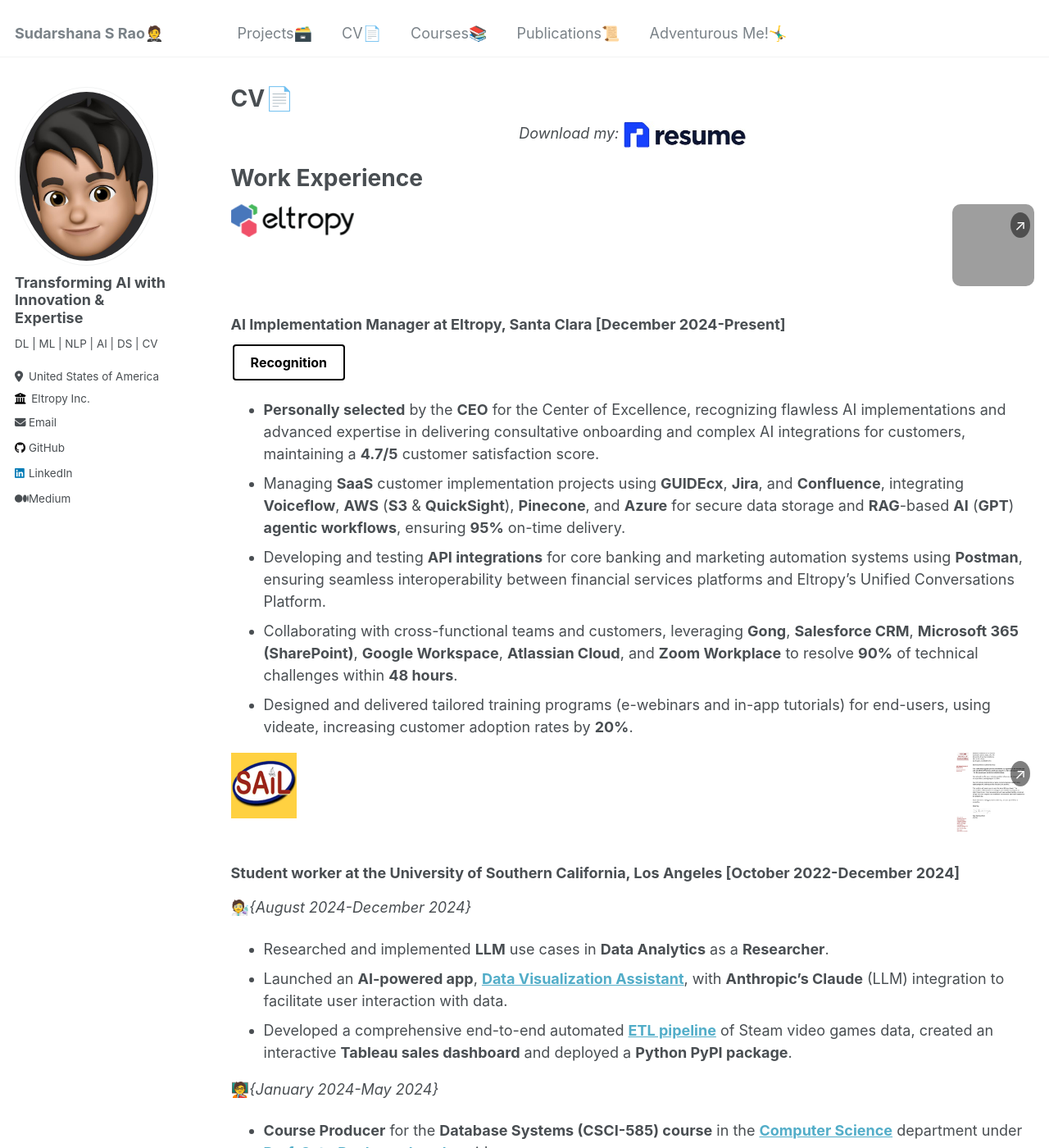
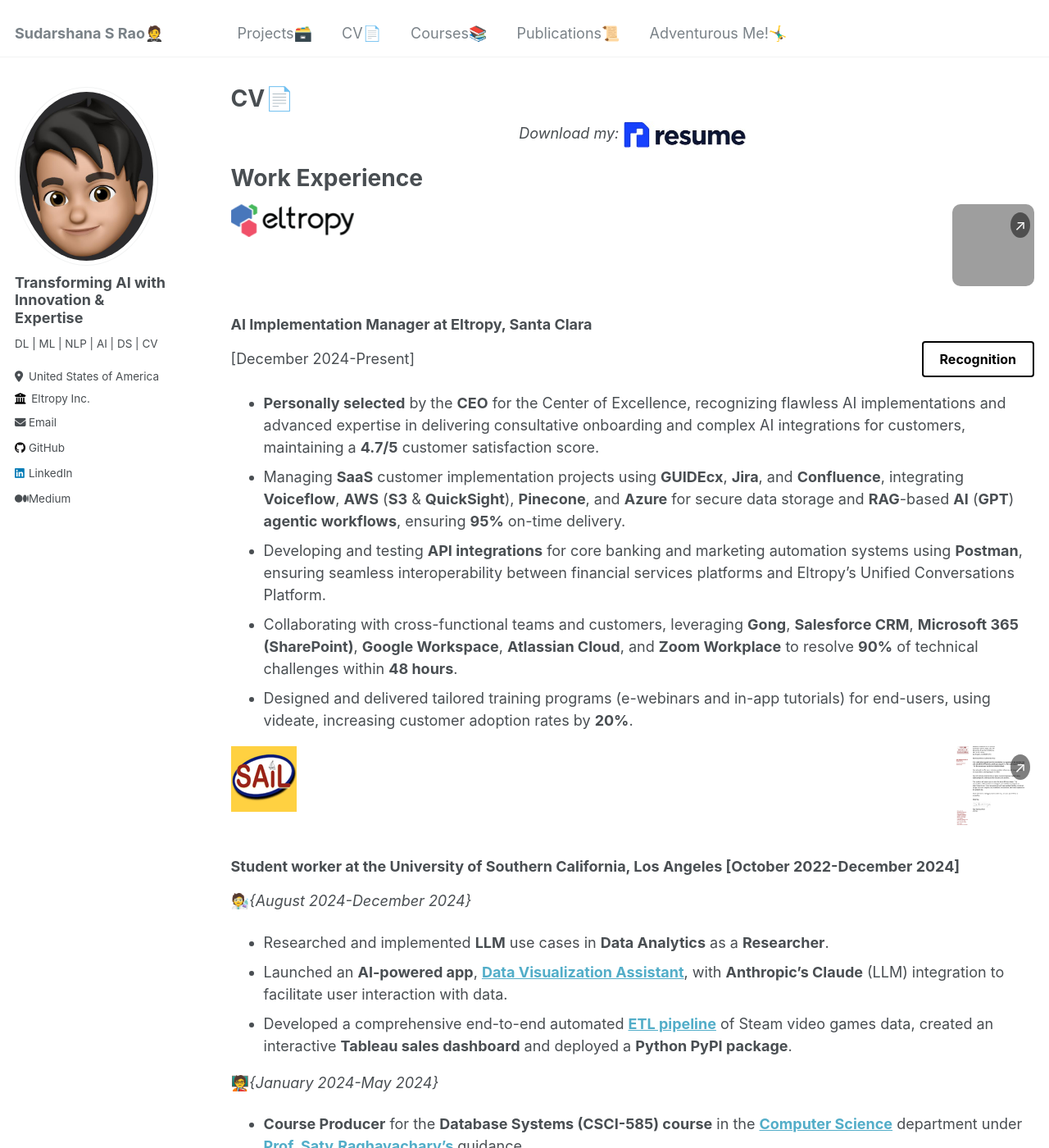
Before and after one commit to SudarshanaSRao/SudarshanaSRao.github.io, a Jekyll site: the page built from _pages/cv.md, in a window 1280 px wide and 1400 px high. Shown: the whole window at 82% size. Built offline with Jekyll 4.4.1, drawn with Linux system fonts in a browser that asks for light colours; some of the changed lines change nothing that is shown; grey boxes are pictures that could not be loaded.

Commit message:
Update cv.md

```diff
--- a/_pages/cv.md
+++ b/_pages/cv.md
@@ -169,24 +169,30 @@
     }
 </script>
 
-### AI Implementation Manager at Eltropy, Santa Clara [December 2024-Present]
+### AI Implementation Manager at Eltropy, Santa Clara
+<div style="display: flex; align-items: center; justify-content: space-between;">
+  <span>[December 2024-Present]</span>
+  <a href="https://sudarshanasrao.github.io/achievements/">
+    <button class="download-button">Recognition</button>
+  </a>
+</div>
+
 <style>
 /* Button Styles */
 .download-button {
   border: 2px solid #000;
   padding: 10px 20px;
   text-align: center;
-  text-decoration: none;
   display: inline-flex;
   align-items: center;
   font-size: 16px;
-  margin: 4px 2px;
+  margin: 0;
   cursor: pointer;
   border-radius: 4px;
   background-color: transparent;
   color: black;
   font-weight: bold;
-  transition: background-color 0.3s ease-in-out, border-color 0.3s ease-in-out;
+  transition: background-color 0.3s ease-in-out, border-color 0.3s ease-in-out, transform 0.2s;
 }
 /* Hover Effect */
 .download-button:hover {
@@ -204,21 +210,12 @@
 }
 /* Responsive Styles */
 @media (max-width: 600px) {
-  /* Adjust button text size and margins for smaller screens */
   .download-button {
     font-size: 14px;
     padding: 8px 16px;
   }
 }
 </style>
-
-<div class="download-button-container">
-      <a href="https://sudarshanasrao.github.io/achievements/">
-        <button class="download-button">
-          Recognition
-        </button>
-      </a>
-</div>
 * **Personally selected** by the **CEO** for the Center of Excellence, recognizing flawless AI implementations and advanced expertise in delivering consultative onboarding and complex AI integrations for customers, maintaining a **4.7/5** customer satisfaction score.
 * Managing **SaaS** customer implementation projects using **GUIDEcx**, **Jira**, and **Confluence**, integrating **Voiceflow**, **AWS** (**S3** & **QuickSight**), **Pinecone**, and **Azure** for secure data storage and **RAG**-based **AI** (**GPT**) **agentic workflows**, ensuring **95%** on-time delivery.
 * Developing and testing **API integrations** for core banking and marketing automation systems using **Postman**, ensuring seamless interoperability between financial services platforms and Eltropy’s Unified Conversations Platform.
```
